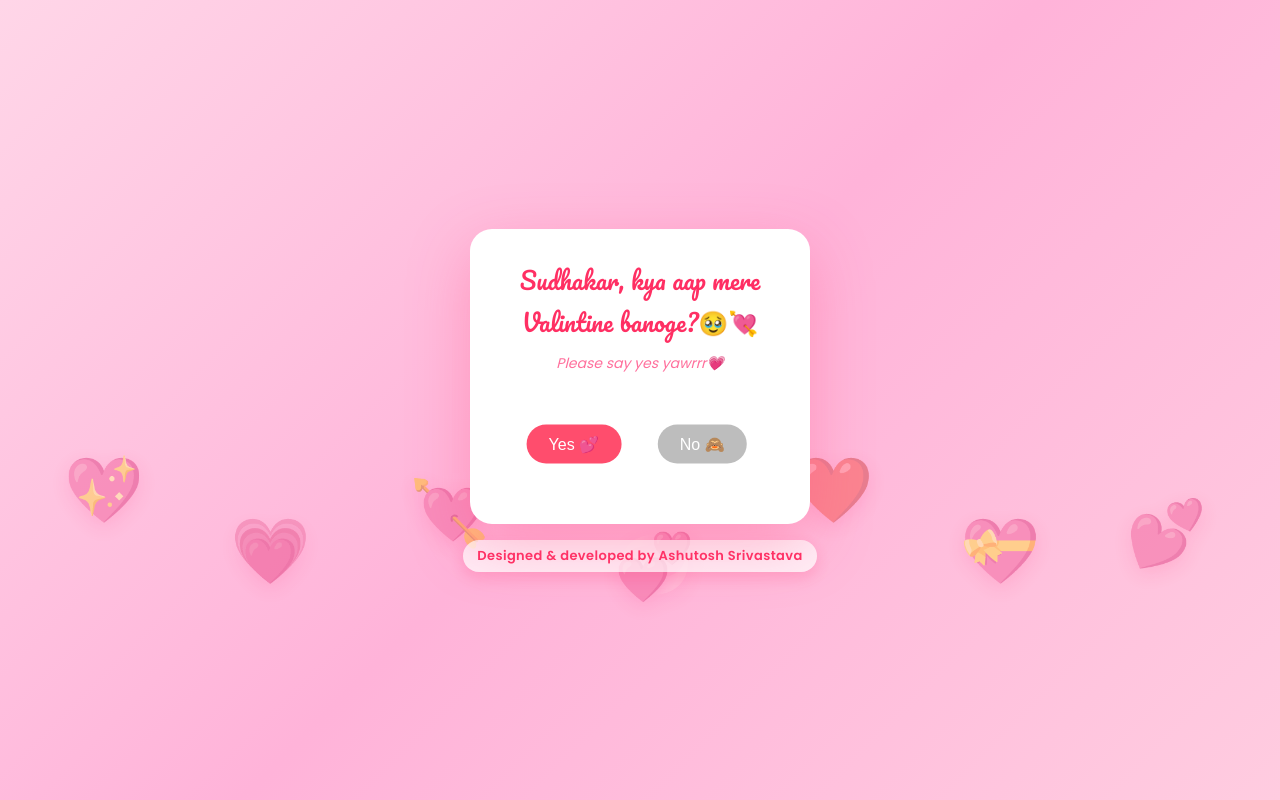
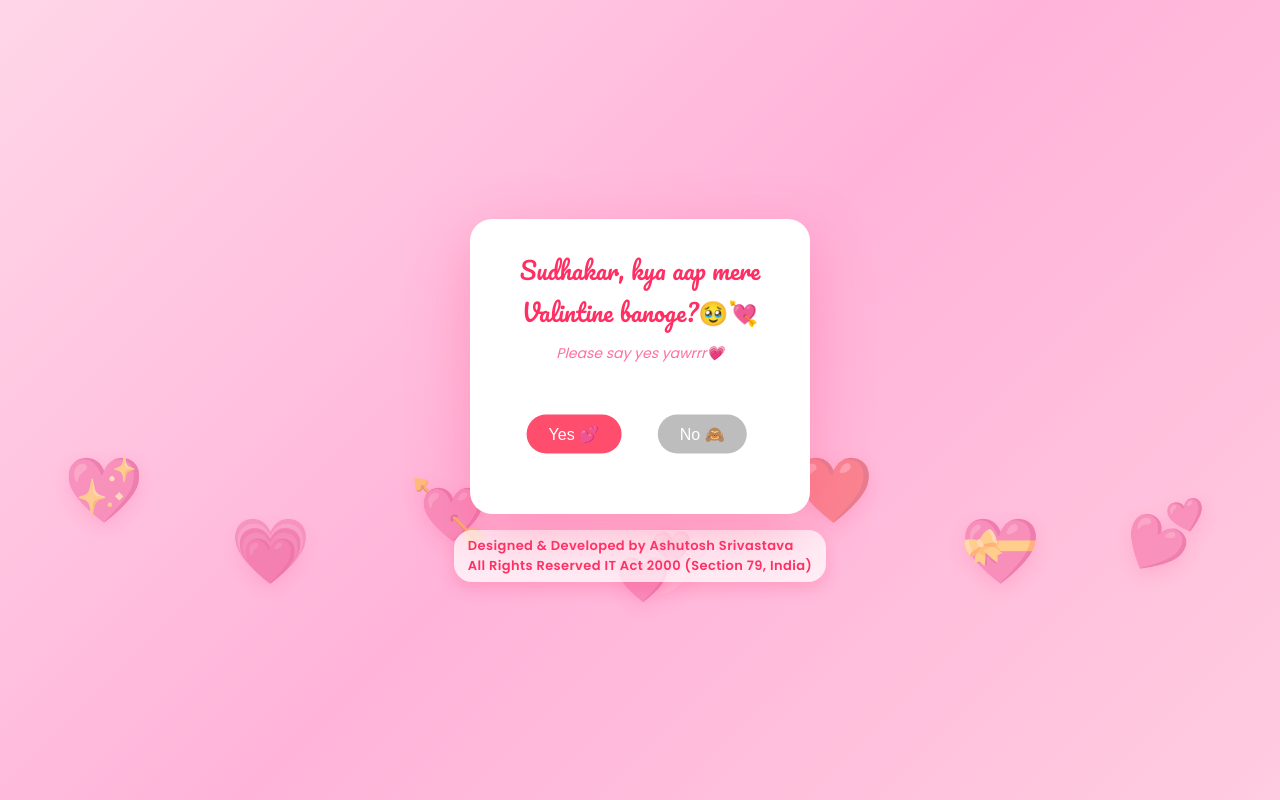
Before and after one commit to ashutoshxsrivastava/first, a plain HTML site: page index.html in a window 1280 px wide. Drawn offline with Linux system fonts and the light colour scheme.

Commit message:
Update index.html

```diff
--- a/index.html
+++ b/index.html
@@ -175,7 +175,7 @@ body{
   </div>
 
   <div class="credit">
-    Designed & developed by Ashutosh Srivastava
+    Designed & Developed by Ashutosh Srivastava<br>All Rights Reserved IT Act 2000 (Section 79, India)
   </div>
 
 </div>
```
